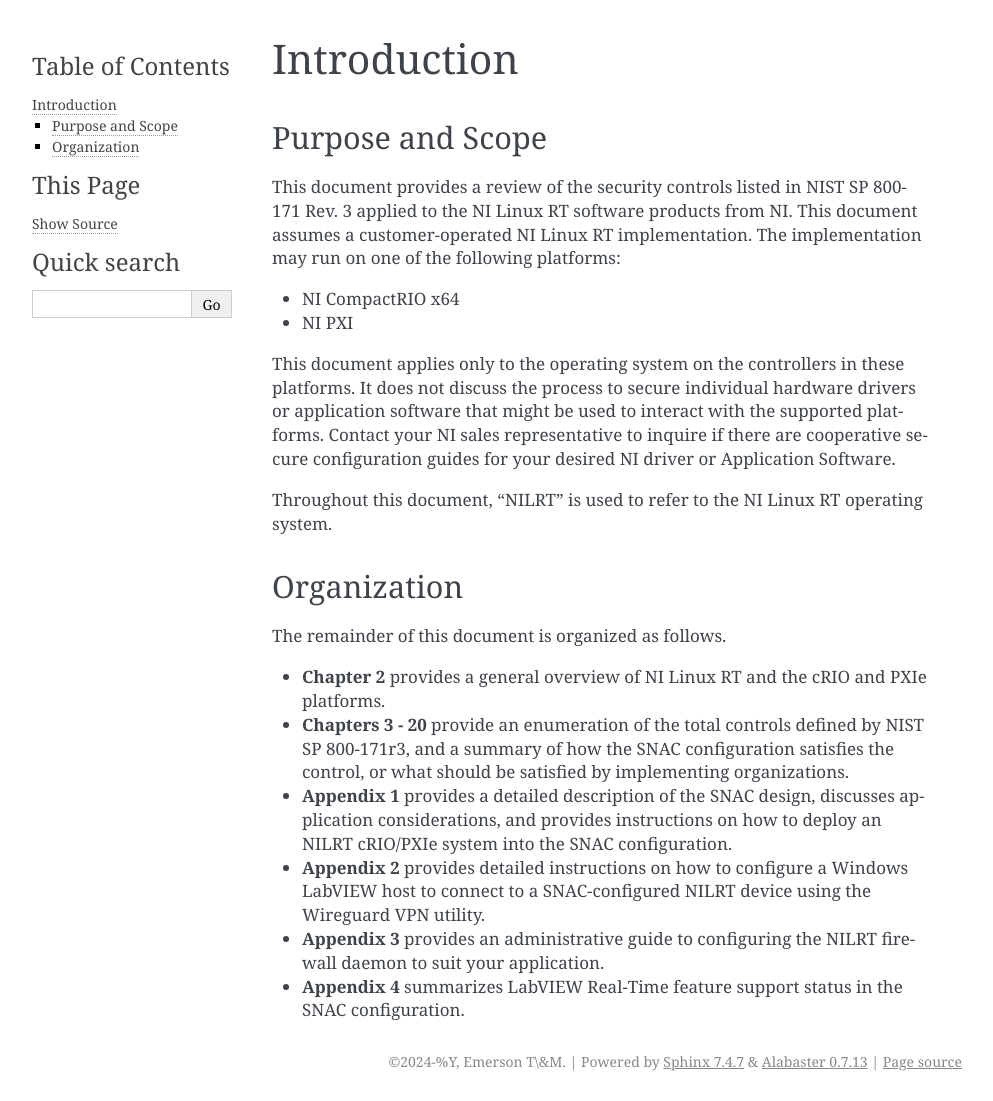
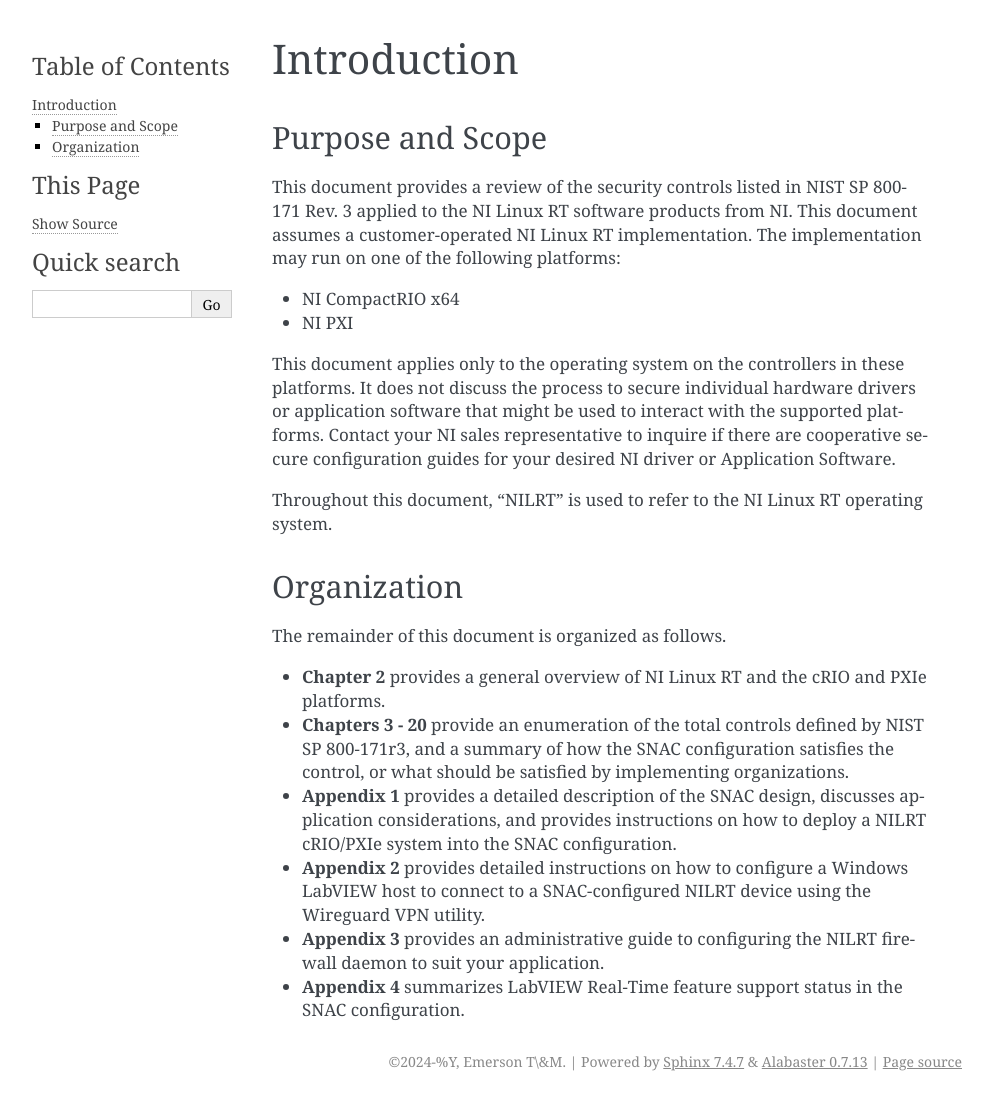
Before and after one commit to ni/nilrt-snac-guide, a Sphinx documentation site: the page built from source/introduction.rst, in a window 1280 px wide. Shown: the whole page, without its empty margins (148-1141 px from the left). Built offline with Sphinx 7.4.7, drawn with Linux system fonts in a browser that asks for light colours.

```diff
--- a/source/introduction.rst
+++ b/source/introduction.rst
@@ -32,7 +32,7 @@ The remainder of this document is organized as follows.
 
 * **Chapter 2** provides a general overview of NI Linux RT and the cRIO and PXIe platforms.
 * **Chapters 3 - 20** provide an enumeration of the total controls defined by NIST SP 800-171r3, and a summary of how the SNAC configuration satisfies the control, or what should be satisfied by implementing organizations.
-* **Appendix 1** provides a detailed description of the SNAC design, discusses application considerations, and provides instructions on how to deploy an NILRT cRIO/PXIe system into the SNAC configuration.
+* **Appendix 1** provides a detailed description of the SNAC design, discusses application considerations, and provides instructions on how to deploy a NILRT cRIO/PXIe system into the SNAC configuration.
 * **Appendix 2** provides detailed instructions on how to configure a Windows LabVIEW host to connect to a SNAC-configured NILRT device using the Wireguard VPN utility.
 * **Appendix 3** provides an administrative guide to configuring the NILRT firewall daemon to suit your application.
 * **Appendix 4** summarizes LabVIEW Real-Time feature support status in the SNAC configuration.
--- a/source/section_3_5.rst
+++ b/source/section_3_5.rst
@@ -97,7 +97,7 @@ networks.
 +==================================================================================+
 | NILRT supports 802.1X authentication on the network. Refer to the nilrt-docs     |
 | `documentation <https://nilrt-docs.ni.com/eapol/eapol.html>`__ at                |
-| *nilrt-docs.ni.com* for tutorials on how to configure an NILRT device to         |
+| *nilrt-docs.ni.com* for tutorials on how to configure a NILRT device to          |
 | authenticate to an 802.1X-enabled network. The system owner can use this         |
 | solution to identify and authenticate NILRT devices before establishing          |
 | a network connection.                                                            |
```
